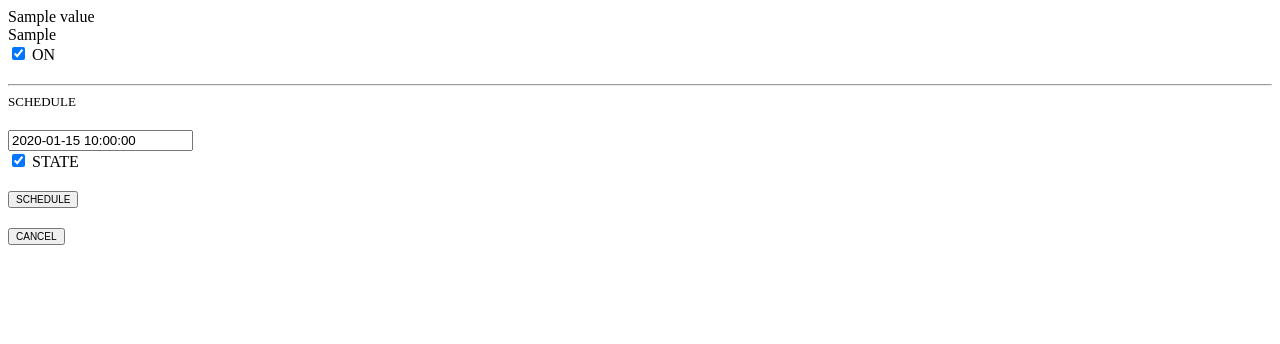
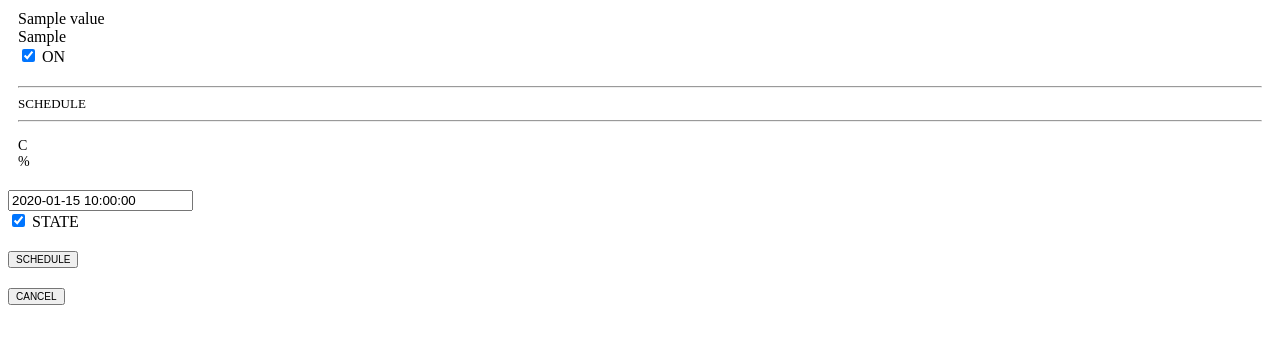
Before and after one commit to lemueljay/SmartSwitch, a Flask app: template templates/devices.html in a window 1280 px wide. Shown: the top 344 px of the page. Run offline with Flask 2, Linux system fonts and the light colour scheme; the template is opened without the code that fills it: most values are stand-ins (such as "Sample title", 1, 10 or a date in 2020); some libraries are stand-ins or nearby versions.

Commit message:
Theis rrev3

```diff
--- a/app.py
+++ b/app.py
@@ -341,6 +341,11 @@
     emit('hub_event_listener', data, broadcast=True)
 
 
+@socketio.on('node_data')
+def node_data(data):
+	print("DATA FROM NODES: " + data['temp'] + ', ' + data['hum'] + ', ' + str(data['state']))
+	emit('sensor_status', data, broadcast=True)
+
 def run_schedule():
     while True:
         schedule.run_pending()
@@ -373,4 +378,4 @@
     schedule.every(1).seconds.do(job)
     t = Thread(target=run_schedule)
     t.start()
-    socketio.run(app, host='192.168.137.1', port=5000)
+    socketio.run(app)
--- /dev/null
+++ b/static/js/devicesocket.js
@@ -0,0 +1,14 @@
+var socket = io.connect('http://' + document.domain + ':' + location.port)
+
+
+$(document).ready(function() {
+
+
+    socket.on('sensor_status', function(data) {
+        $(".temp-data").text(data.temp)
+		$(".hum-data").text(data.hum)
+		console.log(data)
+    })
+
+
+})
--- a/templates/devices.html
+++ b/templates/devices.html
@@ -2,10 +2,13 @@
 <script type="text/javascript" src="../static/plugins/semantic-calendar/calendar.min.js"></script>
 <script type="text/javascript" src="../static/js/devices.js"></script>
 
+<script type="text/javascript" src="//cdnjs.cloudflare.com/ajax/libs/socket.io/1.3.6/socket.io.min.js"></script>
+<script type="text/javascript" src="../static/js/devicesocket.js"></script>
+
 
 {% for key, value in devices.iteritems() %}
     <div class="col-xs-3">
-        <div class="ui card">
+        <div class="ui card" style="margin: 10px;">
             <div class="content">
                 <a class="header">{{ value['device_name'] }}</a>
                 <div class="meta">
@@ -26,7 +29,18 @@
                         <i style="color: #2196F3" class="add to calendar icon"></i>
                         SCHEDULE
                     </a>
+					<hr>
                 </div>
+				<!-- SENSOR READINGS -->
+
+                <div style="font-size: 12px; margin-top: 16px;">
+                	<span class="glyphicon glyphicon-adjust"> </span> <div style="display: inline; font-size: 14px;"><span class="temp-data"></span> C</div>
+                </div>
+                <div style="font-size: 12px;">
+                	<span class="glyphicon glyphicon-tint"> </span> <div style="display: inline; font-size: 14px;"><span class="hum-data"></span>%</div>
+                </div>
+
+				<!-- END OF SENSOR READINGS -->
             </div>
         </div>
     </div>
```
Also changed, not shown: templates/index.html (+9 -4 lines), smart.sqlite.
